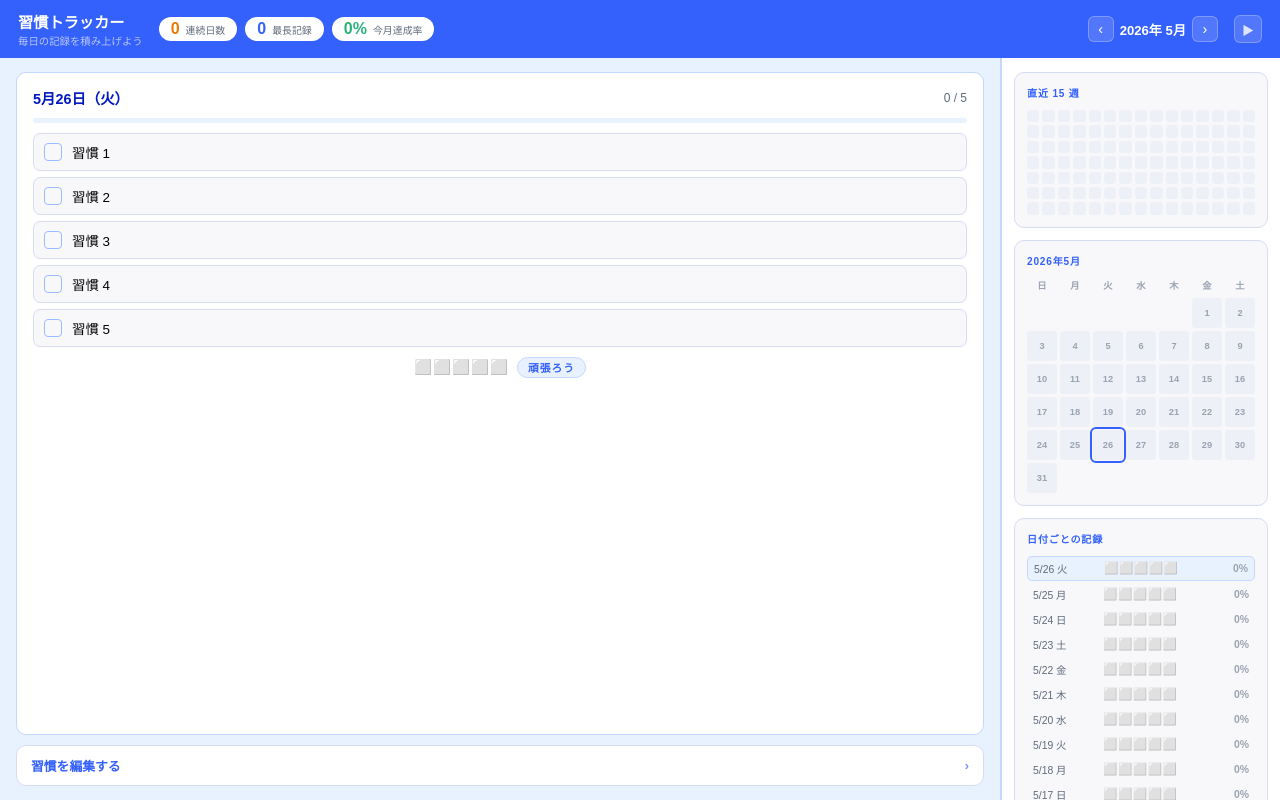
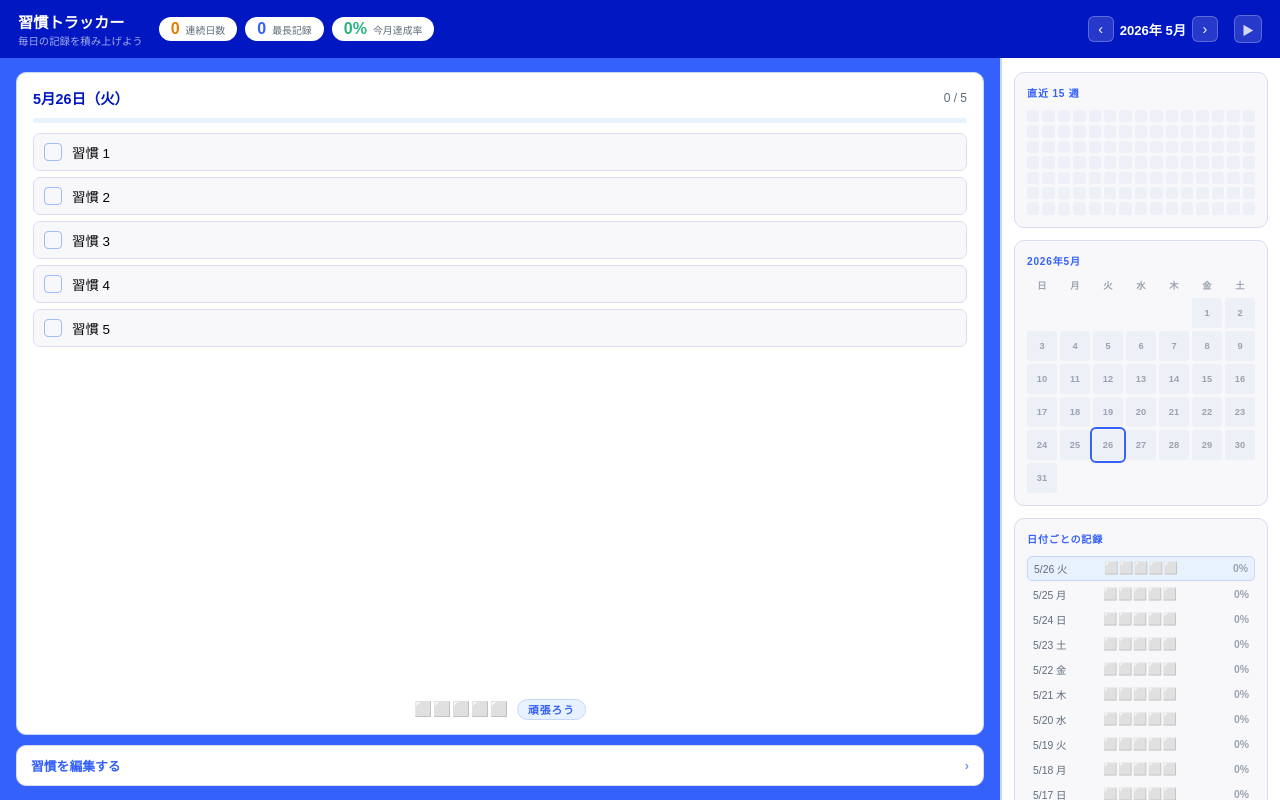
Before and after one commit to yuyuyu0170-dot/habit-tracker-web, a plain HTML site: page index.html in a window 1280 px wide. Drawn offline with Linux system fonts and the light colour scheme.

Commit message:
青背景を強化・習慣リストを内部スクロールで切れないよう修正

```diff
--- a/index.html
+++ b/index.html
@@ -33,7 +33,7 @@ html, body {
   height: 100%;
   overflow: hidden;
   font-family: Arial, 'Helvetica Neue', sans-serif;
-  background: var(--blue-050);
+  background: var(--blue-500);
   color: var(--t1);
 }
 
@@ -44,7 +44,7 @@ body { display: flex; flex-direction: column; }
 ══════════════════════════════ */
 .top-bar {
   flex-shrink: 0;
-  background: var(--blue-500);
+  background: var(--blue-900);
   display: flex;
   align-items: center;
   gap: 16px;
@@ -121,7 +121,7 @@ body { display: flex; flex-direction: column; }
 .main-panel {
   flex: 1;
   min-width: 0;
-  overflow-y: auto;
+  overflow: hidden;
   padding: 14px 16px;
   display: flex;
   flex-direction: column;
@@ -138,6 +138,8 @@ body { display: flex; flex-direction: column; }
   flex-direction: column;
   gap: 10px;
   flex: 1;
+  min-height: 0;
+  overflow: hidden;
 }
 .today-head { display: flex; justify-content: space-between; align-items: center; }
 .today-date { font-size: 0.9rem; font-weight: 700; color: var(--blue-900); }
@@ -151,7 +153,7 @@ body { display: flex; flex-direction: column; }
 }
 .prog-fill.full { background: linear-gradient(90deg, var(--green-500), var(--green-700)); }
 
-.habits { display: flex; flex-direction: column; gap: 6px; }
+.habits { display: flex; flex-direction: column; gap: 6px; flex: 1; min-height: 0; overflow-y: auto; }
 .habit {
   display: flex; align-items: center; gap: 10px;
   padding: 8px 10px; border-radius: 7px;
```
